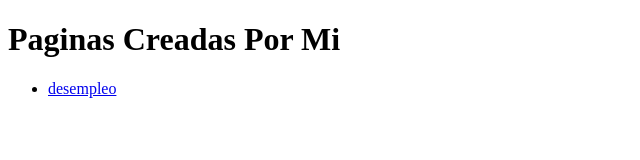
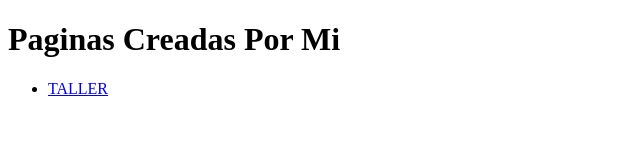
Before and after one commit to jesusleandroleonbotello/HTML-JESUS, a plain HTML site: page index.html in a window 1280 px wide. Shown: the full height of the page, 0-640 px from the left. Drawn offline with Linux system fonts and the light colour scheme.

Commit message:
Update index.html

```diff
--- a/index.html
+++ b/index.html
@@ -9,7 +9,7 @@
     <h1>Paginas Creadas Por Mi</h1>
     <ul>
         <li>
-            <a href=".tema3/jemplo_video.html">desempleo</a>
+            <a href="./html sematico/.taller.html">TALLER</a>
         </li>
     </ul>
 </body>
```
